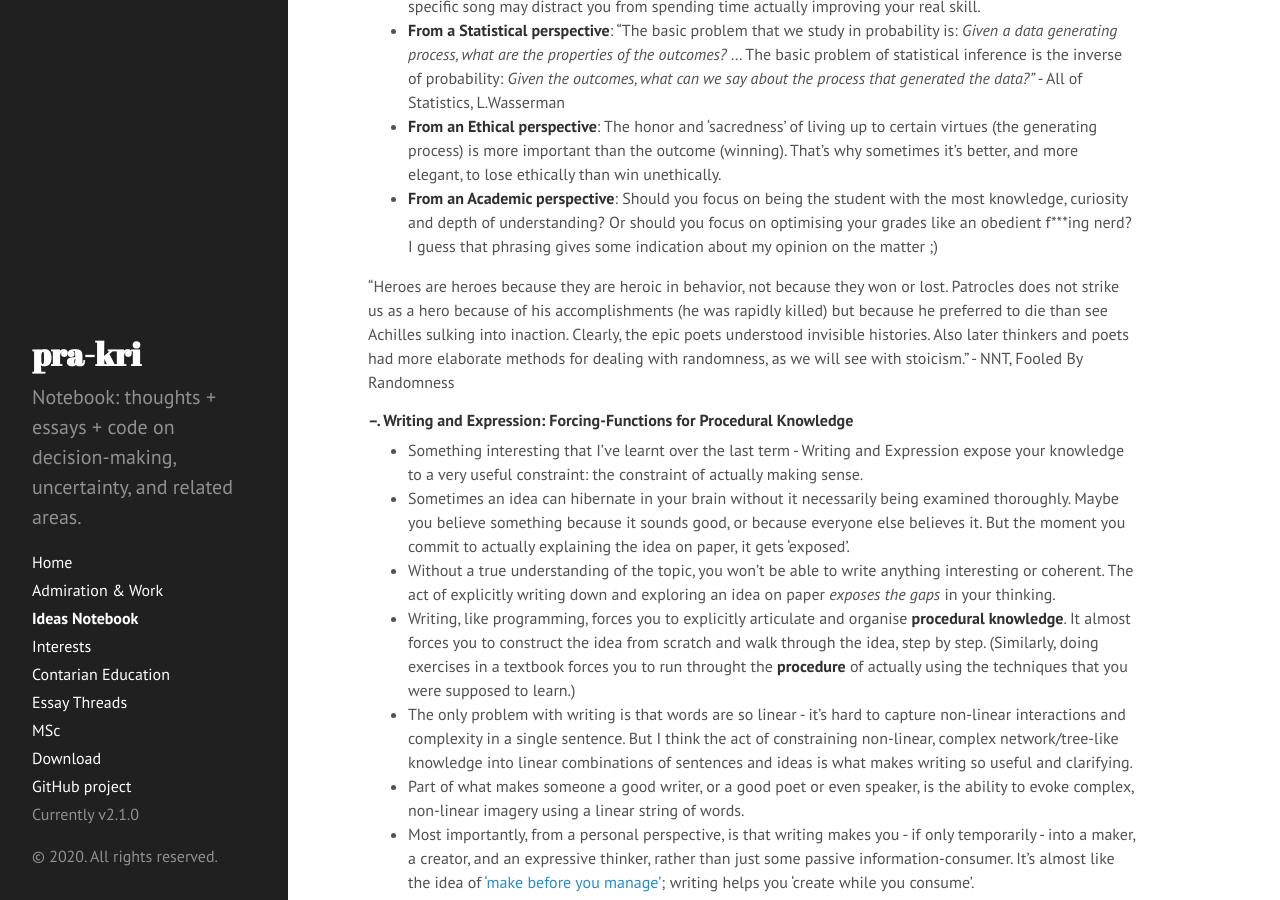
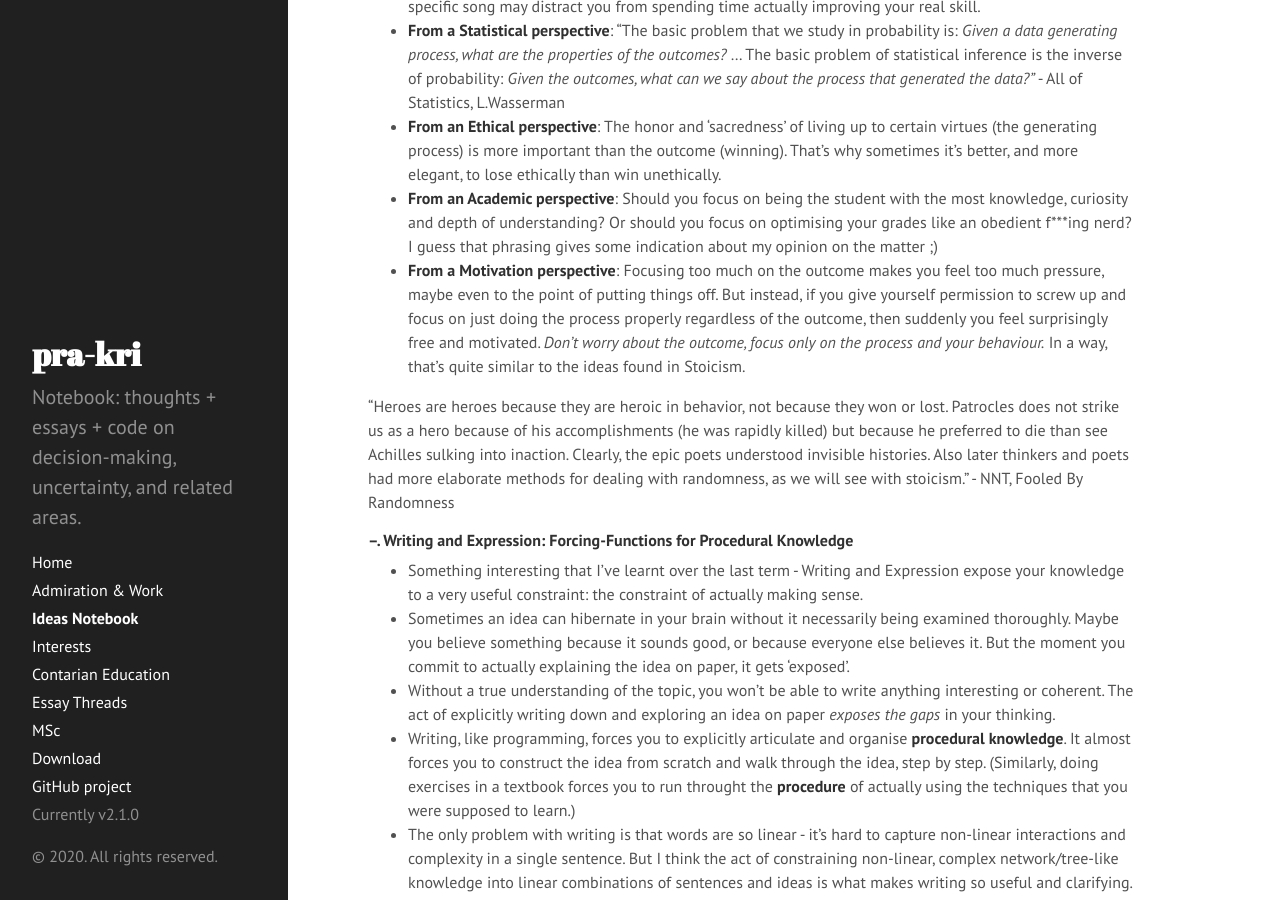
Before and after one commit to pra-kri/pra-kri.github.io, a Jekyll site: the page built from IdeasNotebook.md, in a window 1280 px wide and 900 px high, scrolled down 1254 px. Built offline with Jekyll 4.4.1, drawn with Linux system fonts in a browser that asks for light colours; Markdown is read by kramdown in place of the engine named in the settings.

Commit message:
Update IdeasNotebook.md

```diff
--- a/IdeasNotebook.md
+++ b/IdeasNotebook.md
@@ -31,6 +31,7 @@ Maybe the solution is to work in small selective teams with autonomy and shared
 * **From a Statistical perspective**: "The basic problem that we study in probability is: *Given a data generating process, what are the properties of the outcomes?* ... The basic problem of statistical inference is the inverse of probability: *Given the outcomes, what can we say about the process that generated the data?"* - All of Statistics, L.Wasserman
 * **From an Ethical perspective**: The honor and 'sacredness' of living up to certain virtues (the generating process) is more important than the outcome (winning). That's why sometimes it's better, and more elegant, to lose ethically than win unethically.
 * **From an Academic perspective**: Should you focus on being the student with the most knowledge, curiosity and depth of understanding? Or should you focus on optimising your grades like an obedient f\*\*\*ing nerd? I guess that phrasing gives some indication about my opinion on the matter ;)
+* **From a Motivation perspective**: Focusing too much on the outcome makes you feel too much pressure, maybe even to the point of putting things off. But instead, if you give yourself permission to screw up and focus on just doing the process properly regardless of the outcome, then suddenly you feel surprisingly free and motivated. *Don't worry about the outcome, focus only on the process and your behaviour.* In a way, that's quite similar to the ideas found in Stoicism.
 
 "Heroes are heroes because they are heroic in behavior, not because they won or lost. Patrocles does not strike us as a hero because of his accomplishments (he was rapidly killed) but because he preferred to die than see Achilles sulking into inaction. Clearly, the epic poets understood invisible histories. Also later thinkers and poets had more elaborate methods for dealing with randomness, as we will see with stoicism." - NNT, Fooled By Randomness
 
```
